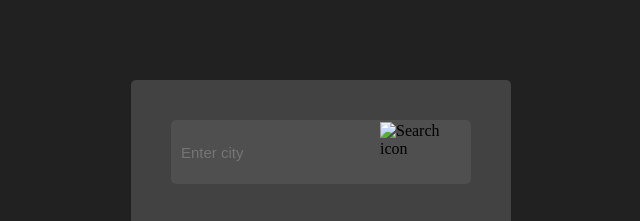
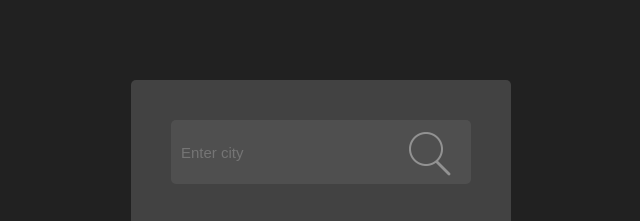
Before and after one commit to Rsquarre/Weather-app, a plain HTML site: page index.html in a window 1280 px wide. Shown: the top 221 px of the page, without its empty margins (319-959 px from the left). Drawn offline with Linux system fonts and the light colour scheme.

Commit message:
Update index.html

```diff
--- a/index.html
+++ b/index.html
@@ -15,7 +15,7 @@
         <form>
             <div class="search-bar">
                 <input id="search-input" type="search" placeholder="Enter city"/>
-                <div id="icon"><img src="img/search-icon.png" alt="Search icon"/></div>
+                <div id="icon"><img src="search-icon.png" alt="Search icon"/></div>
             </div>
         </form>
 
```
